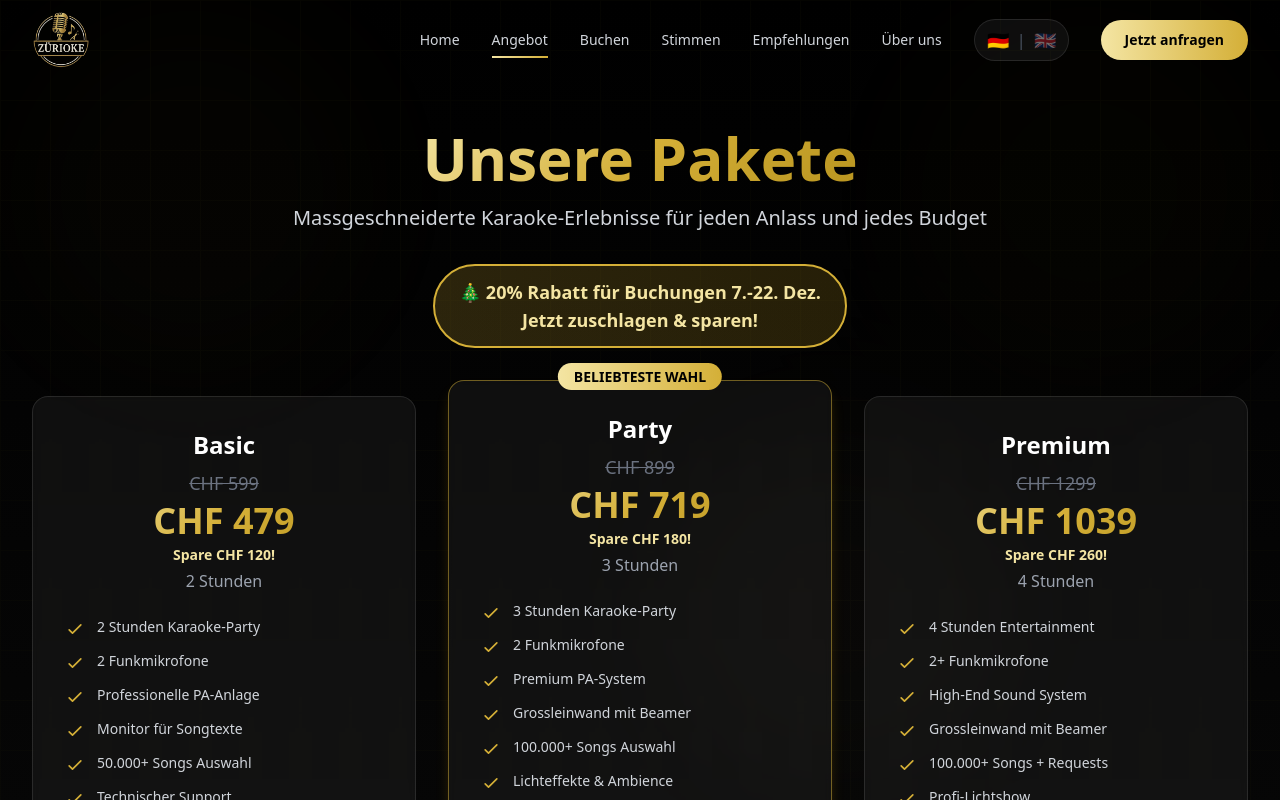
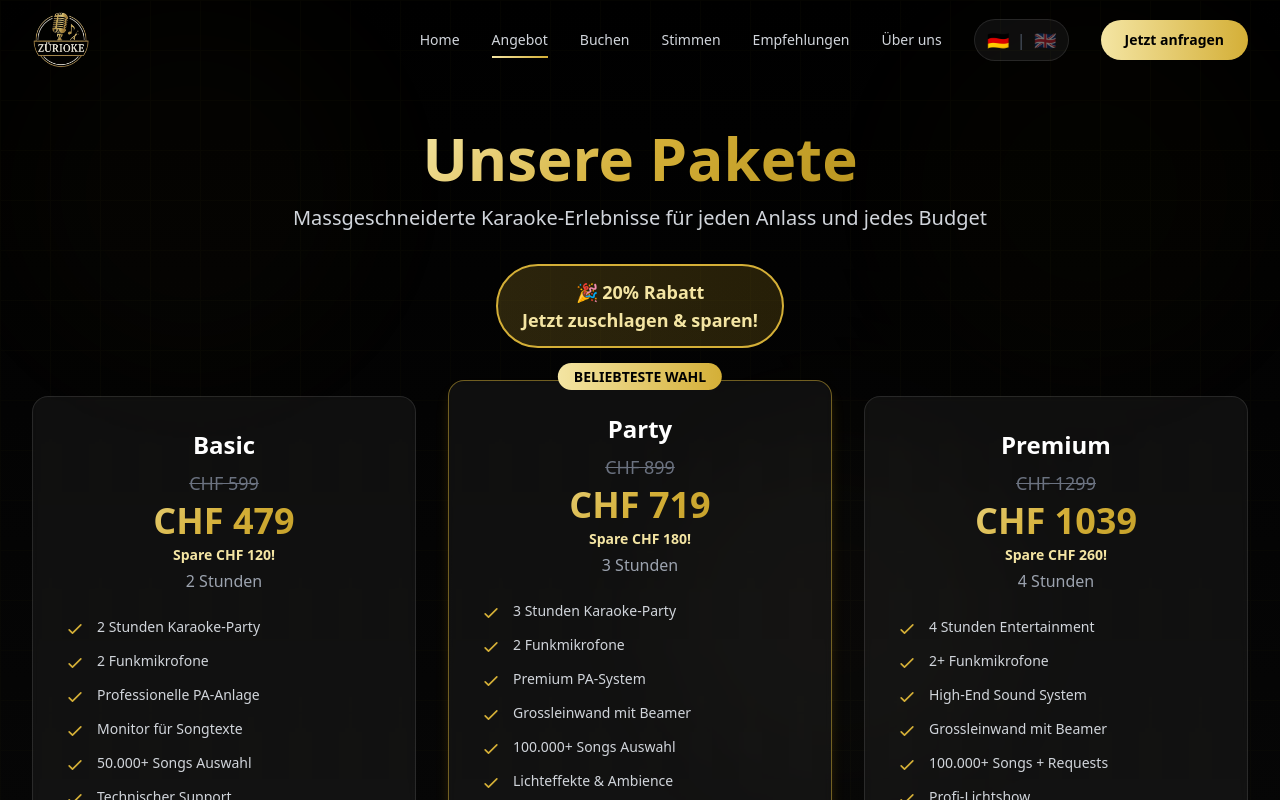
Before and after one commit to cyrillcomposer/zuerioke, a Next.js app: page /angebot in a window 1280 px wide. Shown: the top 800 px of the page. Built offline with nearby package versions, Linux system fonts and the light colour scheme.

Commit message:
Deleted Holiday promotion, added new Year promotion

```diff
--- a/translations/index.ts
+++ b/translations/index.ts
@@ -259,7 +259,7 @@ export const translations: Record<Language, Translations> = {
 
     home: {
       badge: 'Verfügbar für Events in Zürich',
-      promoStamp: 'Holiday Promotion: Pakete ab CHF 479',
+      promoStamp: 'Neujahrs-Promotion: Pakete ab CHF 479',
       heroTitle1: 'Mobile Karaoke',
       heroTitle2: 'Wir kommen zu dir!',
       heroDescription: 'Verwandeln Sie Ihren Event in eine unvergessliche Karaoke-Party. Wir bringen alles mit: Profi-Equipment, 100.000+ Songs und gute Stimmung - direkt zu Ihrer Location.',
@@ -311,7 +311,7 @@ export const translations: Record<Language, Translations> = {
       title: 'Unsere Pakete',
       subtitle: 'Massgeschneiderte Karaoke-Erlebnisse für jeden Anlass und jedes Budget',
       popular: 'BELIEBTESTE WAHL',
-      promoBanner: '🎄 20% Rabatt für Buchungen 7.-22. Dez.\nJetzt zuschlagen & sparen!',
+      promoBanner: '🎉 20% Rabatt\nJetzt zuschlagen & sparen!',
       savingsText: 'Spare',
       packages: [
         {
@@ -648,7 +648,7 @@ export const translations: Record<Language, Translations> = {
 
     home: {
       badge: 'Available for events in Zurich',
-      promoStamp: 'Holiday Promotion: Packages starting at CHF 479',
+      promoStamp: 'New Year Promotion: Packages starting at CHF 479',
       heroTitle1: 'Mobile Karaoke',
       heroTitle2: "We come to you!",
       heroDescription: 'Transform your event into an unforgettable karaoke party. We bring everything: professional equipment, 100,000+ songs and a great atmosphere - directly to your location.',
@@ -700,7 +700,7 @@ export const translations: Record<Language, Translations> = {
       title: 'Our Packages',
       subtitle: 'Tailored karaoke experiences for every occasion and budget',
       popular: 'MOST POPULAR',
-      promoBanner: '🎄 20% Off for Bookings Dec 7-22\nBook now & save!',
+      promoBanner: '🎉 20% Off\nBook now & save!',
       savingsText: 'Save',
       packages: [
         {
```
